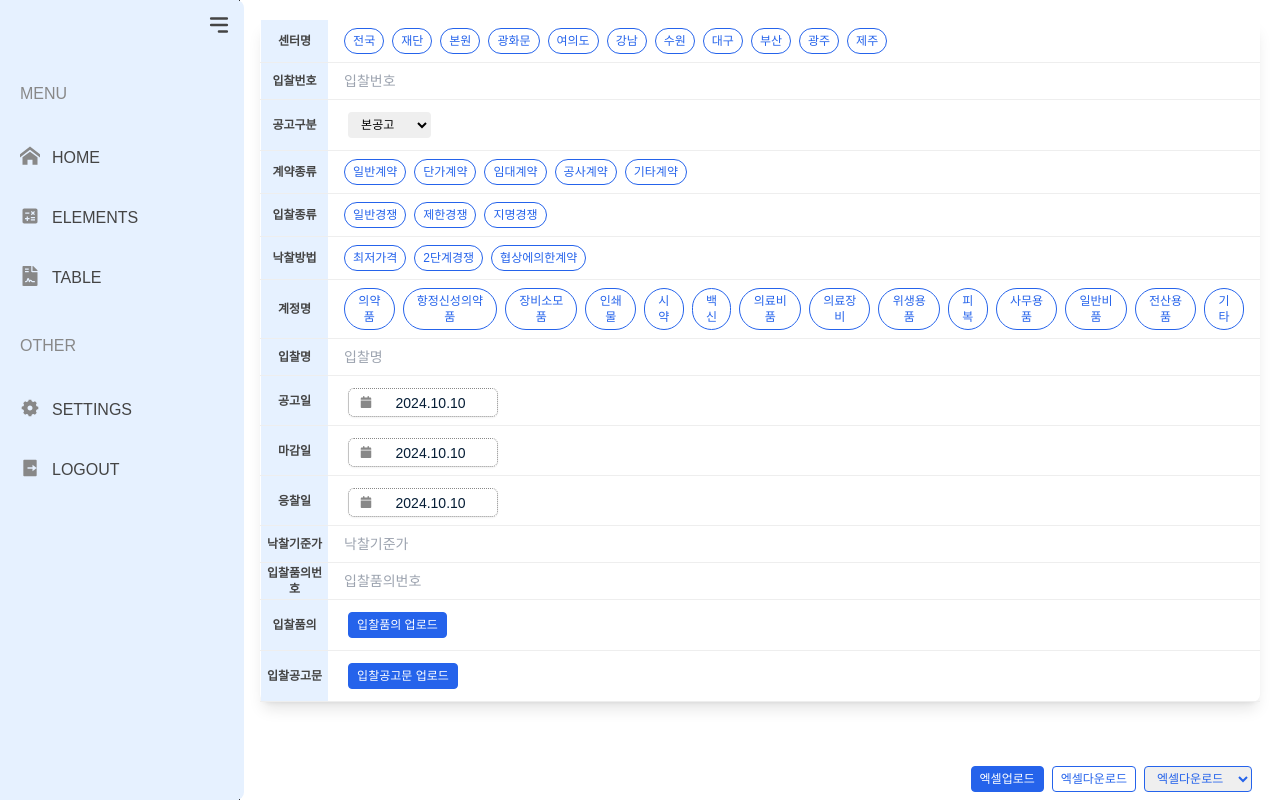
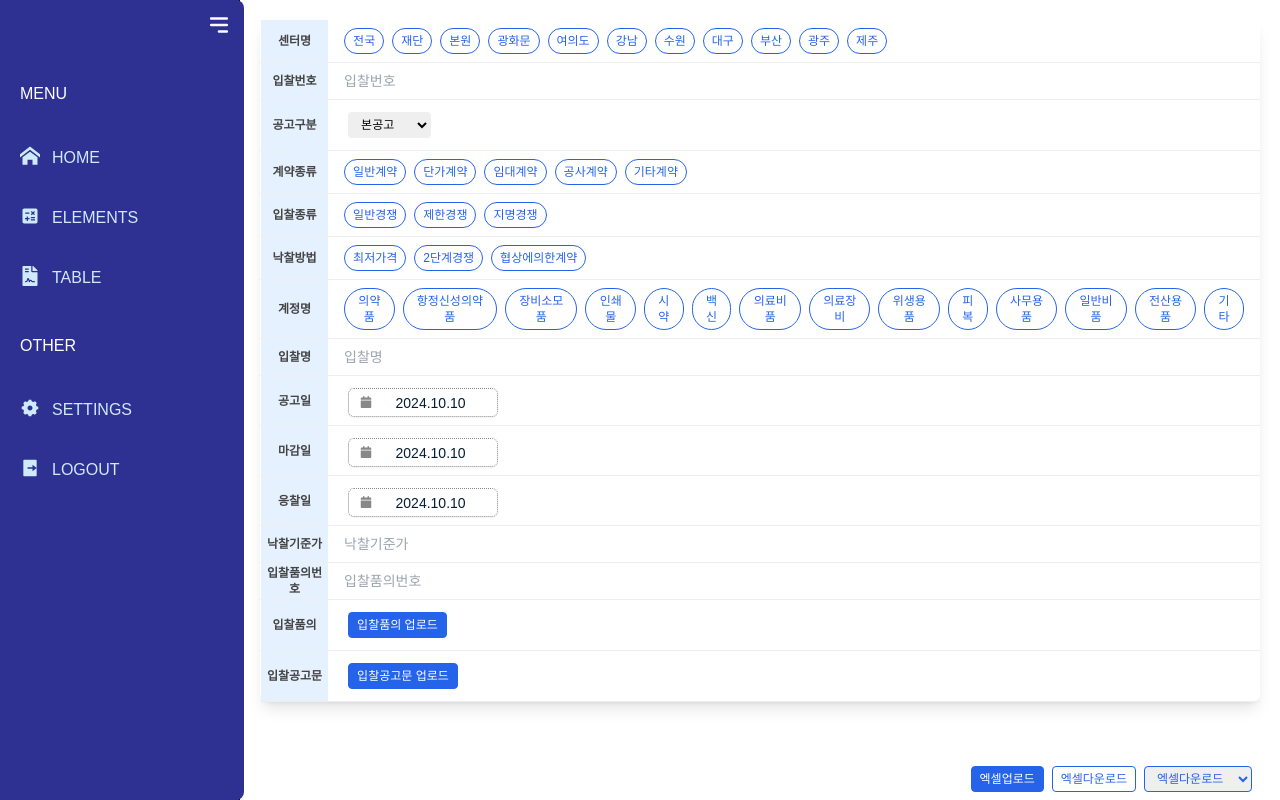
Before and after one commit to Hyeyeon-Ko/pur-ui2, a Next.js app: page /menu1 in a window 1280 px wide. Built offline with nearby package versions, Linux system fonts and the light colour scheme.

Commit message:
Style: sidebar 스타일 수정

```diff
--- a/app/(sidebar)/layout.tsx
+++ b/app/(sidebar)/layout.tsx
@@ -36,7 +36,7 @@ export default function DashboardLayout({
     <div className="h-screen flex">
       {/* 사이드바 */}
       <div
-        style={{ backgroundColor: colors["Blue_C_Lighten-6"] }}
+        style={{ backgroundColor: colors.signature }}
         className={`transition-all duration-300 pl-1 border-r ${
           isSidebarOpen ? "w-60" : "w-16"
         }`}
--- a/app/(sidebar)/menu1/page.tsx
+++ b/app/(sidebar)/menu1/page.tsx
@@ -5,7 +5,7 @@ import DateRangePicker from "@/components/ui/atoms/datepicker/DateRangePicker";
 import SelectBox from "@/components/ui/atoms/selectBox/Select";
 import Table from "@/components/ui/molecules/table/Table";
 import useExcelFileHandler from "@/hooks/useExcelFileHandler";
-import React, { useEffect, useState, useCallback } from "react";
+import React, { useState, useCallback } from "react";
 import colors from "@/styles/colors";
 import { data, columns } from "@/lib/data";
 import VerticalTable from "@/components/ui/molecules/verticalTable/VerticalTable";
@@ -16,10 +16,7 @@ import useFormatHandler from "@/hooks/useFormatHandler";
 const MenuPage = () => {
   const [downloadOption, setDownloadOption] = useState("");
   const [selectedRows, setSelectedRows] = useState<string[]>([]);
-  const { handleFileUpload, downloadCsv } = useExcelFileHandler(
-    data,
-    selectedRows
-  );
+  const { handleFileUpload, downloadCsv } = useExcelFileHandler();
 
   const [startDate, setStartDate] = useState<Date | undefined>(new Date());
   const [endDate, setEndDate] = useState<Date | undefined>(new Date());
@@ -42,16 +39,10 @@ const MenuPage = () => {
   }));
 
   const handleRowSelect = useCallback((selectedRowIds: string[]) => {
-    // 이전 상태와 선택된 행을 결합하고 중복을 제거
     const uniqueSelectedRows = Array.from(new Set(selectedRowIds));
 
-    // 상태를 업데이트
     setSelectedRows(uniqueSelectedRows);
   }, []);
-
-  useEffect(() => {
-    console.log("Selected Rows:", selectedRows);
-  }, [selectedRows]);
 
   const handleDownloadSelected = () => {
     if (selectedRows.length > 0) {
@@ -86,7 +77,6 @@ const MenuPage = () => {
     const option = e.target.value;
 
     if (option === "selected") {
-      // Handle selected download
       const selectedData = selectedRows
         .map((rowId) => {
           const row = data.find((item) => item.id === rowId);
@@ -112,7 +102,6 @@ const MenuPage = () => {
         alert("선택된 데이터가 없습니다.");
       }
     } else if (option === "all") {
-      // Handle all download
       const allData = data.map((row) => ({
         ...row,
         센터: formatCenterData(row.센터) || "-",
--- a/components/layouts/SideMenu.tsx
+++ b/components/layouts/SideMenu.tsx
@@ -61,7 +61,7 @@ const SideMenu = ({
 }) => {
   return (
     <div
-      style={{ backgroundColor: colors["Blue_C_Lighten-6"] }}
+      style={{ backgroundColor: colors.signature }}
       className={`rounded-tr-lg rounded-br-lg min-h-screen ${
         isOpen ? "w-60" : "w-16"
       } duration-300 transition-all relative`}
@@ -69,7 +69,7 @@ const SideMenu = ({
       <div className="p-3 flex justify-end">
         <HiMenuAlt3
           size={26}
-          style={{ fill: colors["Grey_Darken-3"], cursor: "pointer" }}
+          style={{ fill: colors.white, cursor: "pointer" }}
           onClick={toggleSidebar}
         />
       </div>
@@ -78,7 +78,7 @@ const SideMenu = ({
         {menuItems.map((section) => (
           <div className="flex flex-col gap-2" key={section.title}>
             <span
-              style={{ color: colors.Grey_Default }}
+              style={{ color: colors.white }}
               className={`text-[#ffffff] m-4 ${isOpen ? "block" : "hidden"}`}
             >
               {section.title}
@@ -88,70 +88,45 @@ const SideMenu = ({
               <Link
                 href={item.href}
                 key={item.label}
-                className={`relative flex items-center justify-start text-gray-500 py-2 mx-2 rounded-md group transition-colors duration-200 ${
-                  isOpen ? `hover:bg-[${colors.signature}]` : ""
-                }`}
-                style={{
-                  ...(isOpen && {
-                    transition: "background-color 1s",
-                  }),
-                }}
+                className={`relative flex items-center justify-start text-gray-500 py-2 mx-2 rounded-md transition-colors duration-200`}
+                style={{ backgroundColor: "transparent" }} // Default background
                 onMouseEnter={(e) => {
-                  if (isOpen) {
-                    e.currentTarget.style.backgroundColor = colors.signature;
+                  e.currentTarget.style.backgroundColor = colors.sub; // Change background color on hover
                   const svgElement = e.currentTarget.querySelector("svg");
                   const spanElement = e.currentTarget.querySelector("span");
 
                   if (svgElement) {
-                      svgElement.style.fill = colors["Blue_C_Lighten-6"];
+                    svgElement.style.fill = colors.signature; // Change icon color on hover
                   }
 
                   if (spanElement) {
-                      spanElement.style.color = colors["Blue_C_Lighten-6"];
-                    }
-                  } else {
-                    const svgElement = e.currentTarget.querySelector("svg");
-
-                    if (svgElement) {
-                      svgElement.style.fill = colors.signature;
-                    }
+                    spanElement.style.color = colors.signature; // Change text color on hover
                   }
                 }}
                 onMouseLeave={(e) => {
-                  if (isOpen) {
-                    e.currentTarget.style.backgroundColor = "transparent";
+                  e.currentTarget.style.backgroundColor = "transparent"; // Reset background color
                   const svgElement = e.currentTarget.querySelector("svg");
                   const spanElement = e.currentTarget.querySelector("span");
 
                   if (svgElement) {
-                      svgElement.style.fill = colors.Grey_Default;
+                    svgElement.style.fill = colors.sub; // Reset icon color
                   }
 
                   if (spanElement) {
-                      spanElement.style.color = colors["Grey_Darken-3"];
-                    }
-                  } else {
-                    const svgElement = e.currentTarget.querySelector("svg");
-
-                    if (svgElement) {
-                      svgElement.style.fill = colors.Grey_Default;
-                    }
+                    spanElement.style.color = colors.sub; // Reset text color
                   }
                 }}
               >
                 <item.icon
                   size={20}
-                  style={{ fill: colors.Grey_Default }}
+                  style={{ fill: colors.sub }} // Default icon color
                   className={`transition-transform duration-300 cursor-pointer ${
                     isOpen ? "m-2" : "mx-auto"
                   }`}
                 />
 
                 <span
-                  style={{
-                    color: colors["Grey_Darken-3"],
-                    fontWeight: "500",
-                  }}
+                  style={{ color: colors.sub, fontWeight: "500" }} // Default text color
                   className={`p-1 mt-1 text-[#ffffff] ${
                     isOpen ? "inline-block" : "hidden"
                   }`}
--- a/styles/colors.ts
+++ b/styles/colors.ts
@@ -7,6 +7,7 @@ const colors = {
   info: "#00cd52",
   warning: "#f2c037",
   signature: "#2E3192",
+  sub: "#CFEAFD",
   Button_Default: "#2563EB",
   "Red_Darken-5": "#220000",
   "Red_Darken-4": "#440000",
```
Lines whose indentation alone changed are shown as unchanged.
